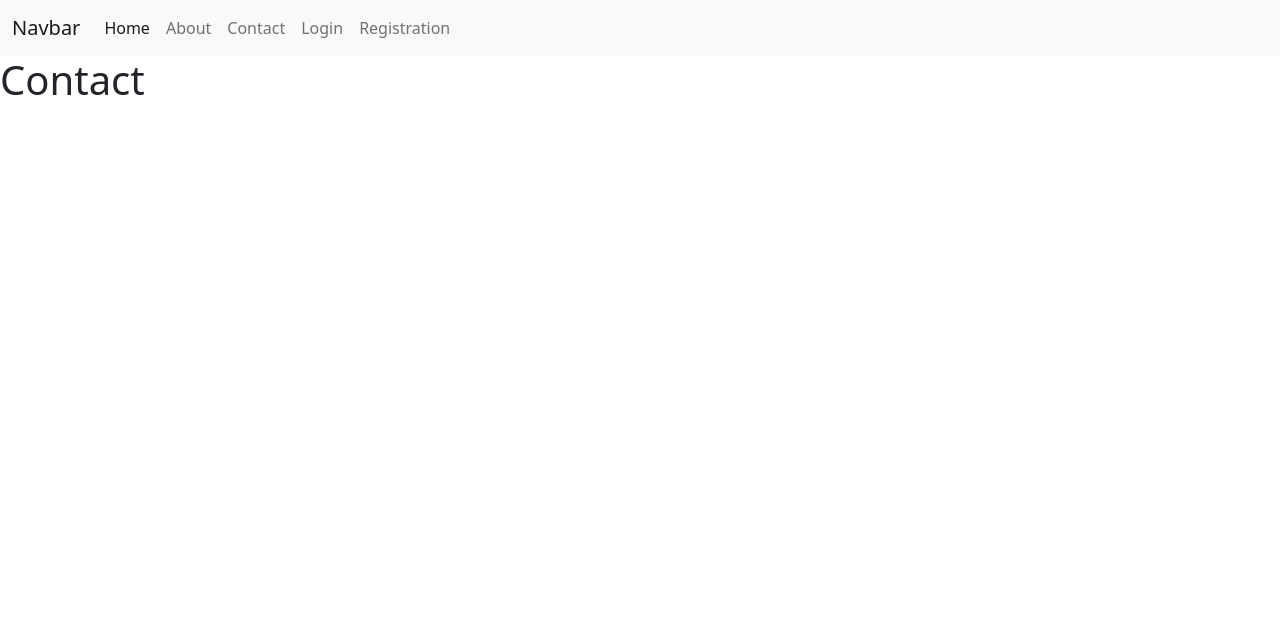
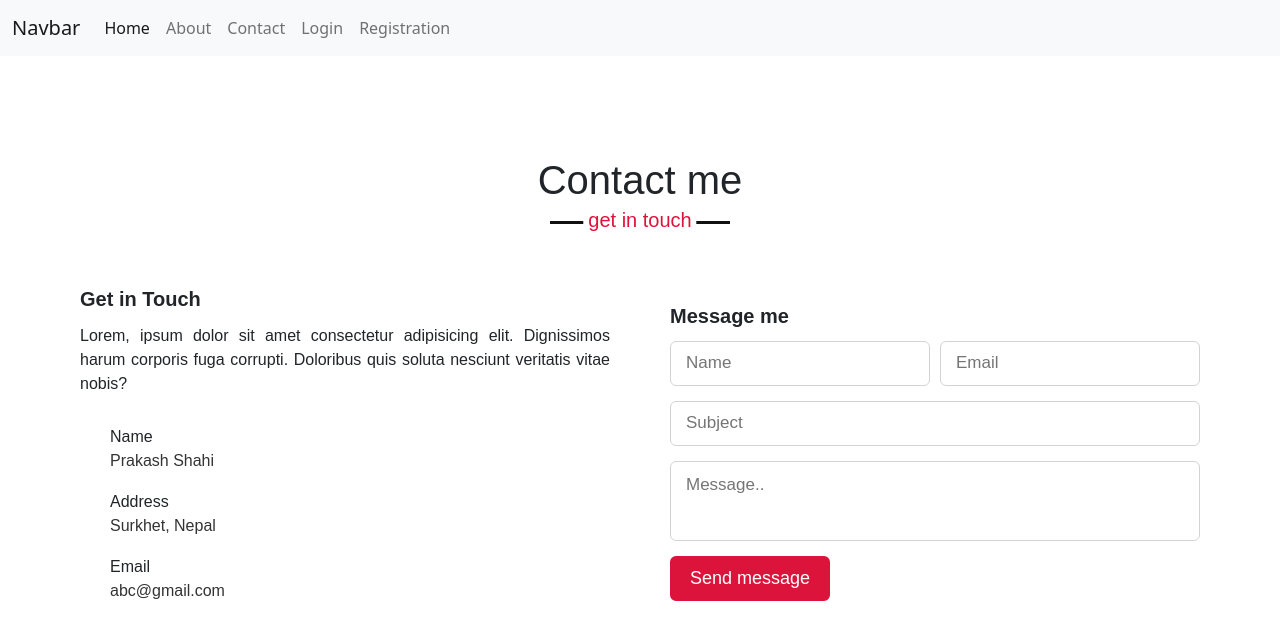
Before and after one commit to rsshonjoydas/mern-stack-project, a React (Create React App) app in the folder client/: page /contact in a window 1280 px wide. Shown: the top 640 px of the page. Built offline with nearby package versions, Linux system fonts and the light colour scheme.

Commit message:
contact page

```diff
--- a/client/src/components/Contact/Contact.js
+++ b/client/src/components/Contact/Contact.js
@@ -1,9 +1,66 @@
 import React from 'react';
+import './style.css';
 
 const Contact = () => (
-  <div>
-    <h1>Contact</h1>
-  </div>
+  <section className="contact" id="contact">
+    <div className="max-width">
+      <h2 className="title">Contact me</h2>
+      <div className="contact-content">
+        <div className="column left">
+          <div className="text">Get in Touch</div>
+          <p>
+            Lorem, ipsum dolor sit amet consectetur adipisicing elit. Dignissimos harum corporis
+            fuga corrupti. Doloribus quis soluta nesciunt veritatis vitae nobis?
+          </p>
+          <div className="icons">
+            <div className="row">
+              <i className="fas fa-user" />
+              <div className="info">
+                <div className="head">Name</div>
+                <div className="sub-title">Prakash Shahi</div>
+              </div>
+            </div>
+            <div className="row">
+              <i className="fas fa-map-marker-alt" />
+              <div className="info">
+                <div className="head">Address</div>
+                <div className="sub-title">Surkhet, Nepal</div>
+              </div>
+            </div>
+            <div className="row">
+              <i className="fas fa-envelope" />
+              <div className="info">
+                <div className="head">Email</div>
+                <div className="sub-title">abc@gmail.com</div>
+              </div>
+            </div>
+          </div>
+        </div>
+        <div className="column right">
+          <div className="text">Message me</div>
+          <form action="#">
+            <div className="fields">
+              <div className="field name">
+                <input type="text" placeholder="Name" required />
+              </div>
+              <div className="field email">
+                <input type="email" placeholder="Email" required />
+              </div>
+            </div>
+            <div className="field">
+              <input type="text" placeholder="Subject" required />
+            </div>
+            <div className="field textarea">
+              <textarea cols="30" rows="10" placeholder="Message.." required />
+            </div>
+            <div className="button-area">
+              <button type="submit">Send message</button>
+            </div>
+          </form>
+        </div>
+      </div>
+    </div>
+  </section>
 );
 
 export default Contact;
--- /dev/null
+++ b/client/src/components/Contact/style.css
@@ -0,0 +1,94 @@
+.contact .title::after {
+  content: 'get in touch';
+}
+.contact .contact-content .column {
+  width: calc(50% - 30px);
+}
+.contact .contact-content .text {
+  font-size: 20px;
+  font-weight: 600;
+  margin-bottom: 10px;
+}
+.contact .contact-content .left p {
+  text-align: justify;
+}
+.contact .contact-content .left .icons {
+  margin: 10px 0;
+}
+.contact .contact-content .row {
+  display: flex;
+  height: 65px;
+  align-items: center;
+}
+.contact .contact-content .row .info {
+  margin-left: 30px;
+}
+.contact .contact-content .row i {
+  font-size: 25px;
+  color: crimson;
+}
+.contact .contact-content .info .head {
+  font-weight: 500;
+}
+.contact .contact-content .info .sub-title {
+  color: #333;
+}
+.contact .right form .fields {
+  display: flex;
+}
+.contact .right form .field,
+.contact .right form .fields .field {
+  height: 45px;
+  width: 100%;
+  margin-bottom: 15px;
+}
+.contact .right form .textarea {
+  height: 80px;
+  width: 100%;
+}
+.contact .right form .name {
+  margin-right: 10px;
+}
+.contact .right form .field input,
+.contact .right form .textarea textarea {
+  height: 100%;
+  width: 100%;
+  border: 1px solid lightgrey;
+  border-radius: 6px;
+  outline: none;
+  padding: 0 15px;
+  font-size: 17px;
+  font-family: 'Poppins', sans-serif;
+  transition: all 0.3s ease;
+}
+.contact .right form .field input:focus,
+.contact .right form .textarea textarea:focus {
+  border-color: #b3b3b3;
+}
+.contact .right form .textarea textarea {
+  padding-top: 10px;
+  resize: none;
+}
+.contact .right form .button-area {
+  display: flex;
+  align-items: center;
+}
+.right form .button-area button {
+  color: #fff;
+  display: block;
+  width: 160px !important;
+  height: 45px;
+  outline: none;
+  font-size: 18px;
+  font-weight: 500;
+  border-radius: 6px;
+  cursor: pointer;
+  flex-wrap: nowrap;
+  background: crimson;
+  border: 2px solid crimson;
+  transition: all 0.3s ease;
+}
+.right form .button-area button:hover {
+  color: crimson;
+  background: none;
+}
```
